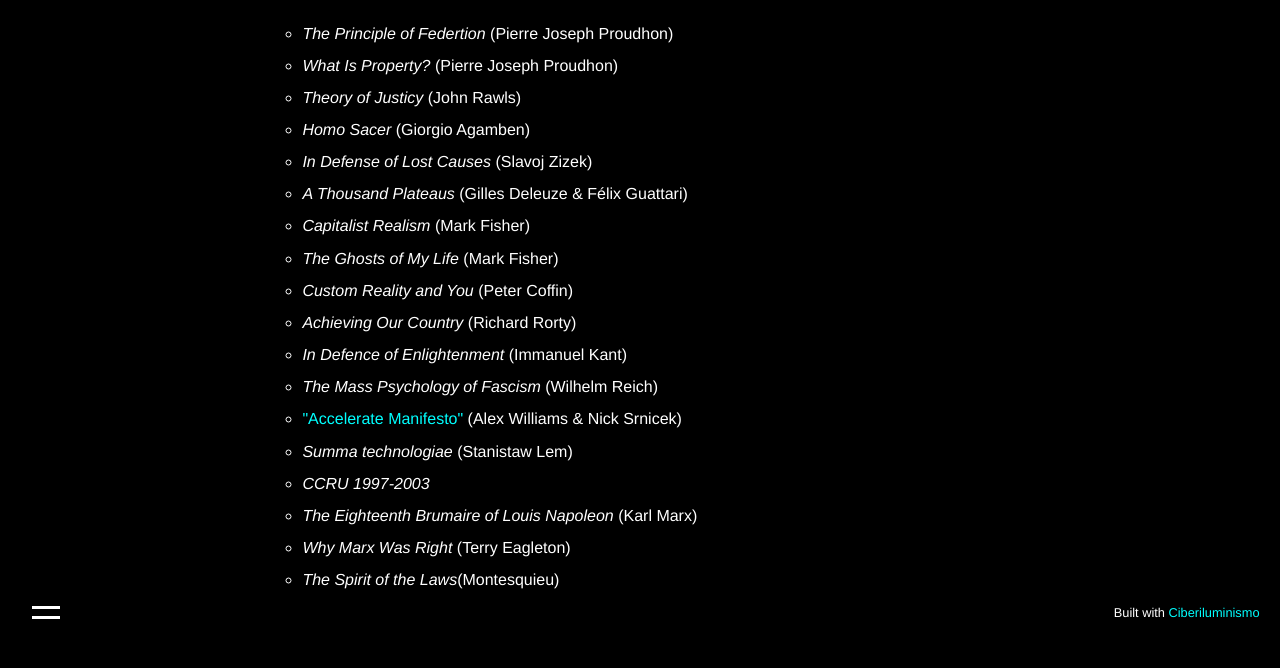
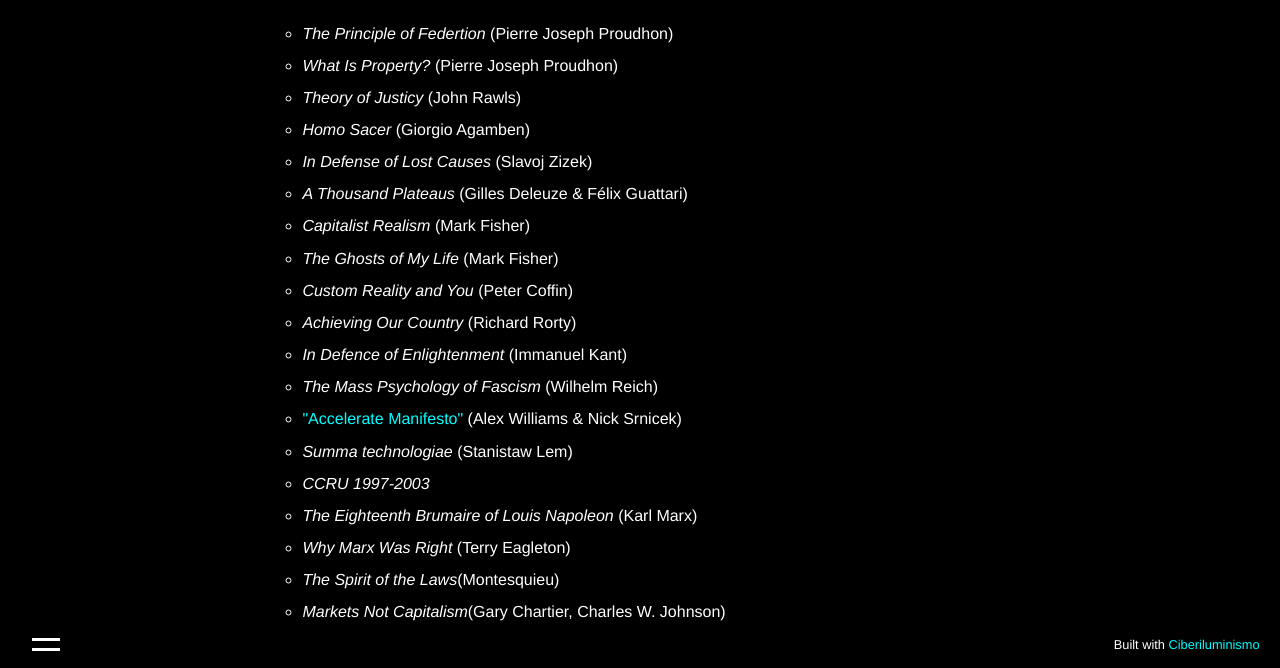
Before and after one commit to Nada-Respetable/ciberiluminismo, a plain HTML site: page documentation.html in a window 1280 px wide. Shown: the part 296-964 px from the top of the page. Before the commit the page ends 932 px from the top, so only its background shows below. Drawn offline with Linux system fonts and the light colour scheme.

Commit message:
Update documentation.html

```diff
--- a/documentation.html
+++ b/documentation.html
@@ -60,6 +60,7 @@
 
                 <li> <i>Why Marx Was Right</i> (Terry Eagleton)</li>
                 <li><i>The Spirit of the Laws</i>(Montesquieu)</li>
+                        <li><i>Markets Not Capitalism</i>(Gary Chartier, Charles W. Johnson)</li>
                     </ul>
 
                     </section>
```
